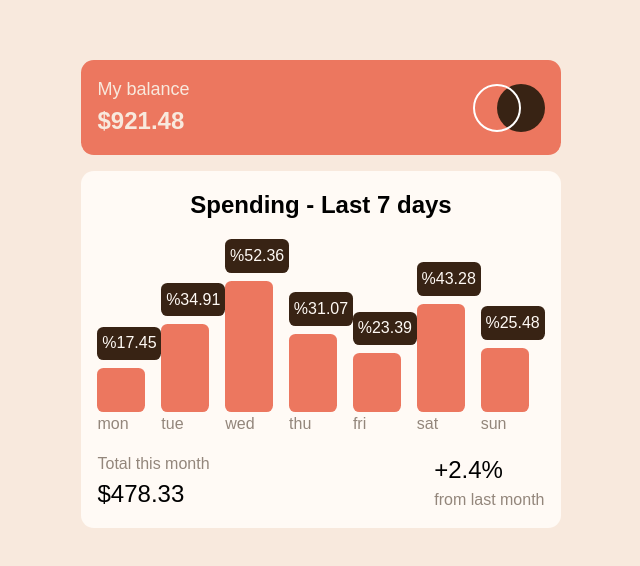
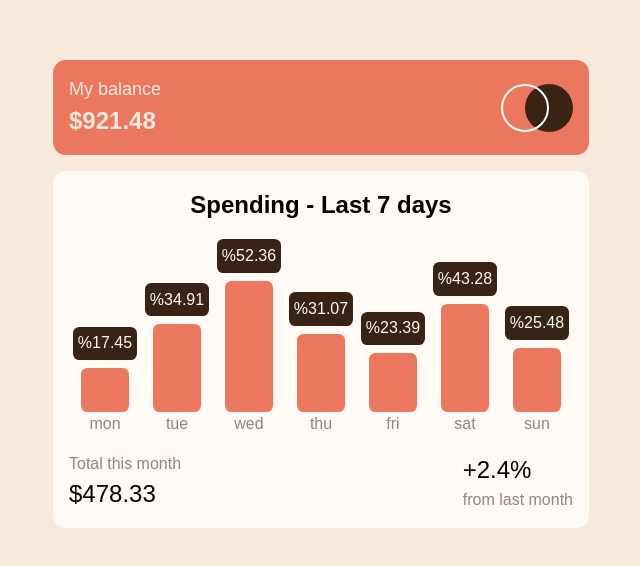
Before and after one commit to SebastianLaka/expenses-chart-component, a Vue app: page / in a window 1280 px wide. Shown: the part 106-672 px from the top of the page, without its empty margins (319-959 px from the left). Built offline with nearby package versions, Linux system fonts and the light colour scheme.

Commit message:
Add margin between elements

```diff
--- a/src/components/chart-component.vue
+++ b/src/components/chart-component.vue
@@ -90,10 +90,10 @@
           display: flex;
           flex-direction: row;
           justify-content: space-between;
-          .mon-chart
-           {
+          .mon-chart{
             display: flex;
             flex-direction: column-reverse;
+            align-items: center;
             &__day {
               color: $medium-brown;
             }
@@ -101,6 +101,7 @@
               background-color: $soft-red;
               width: 3em;
               border-radius: 0.4em;
+              margin: 0 .75em;
             }
             &__chart-value{
               color: $very-pale-orange;
```
